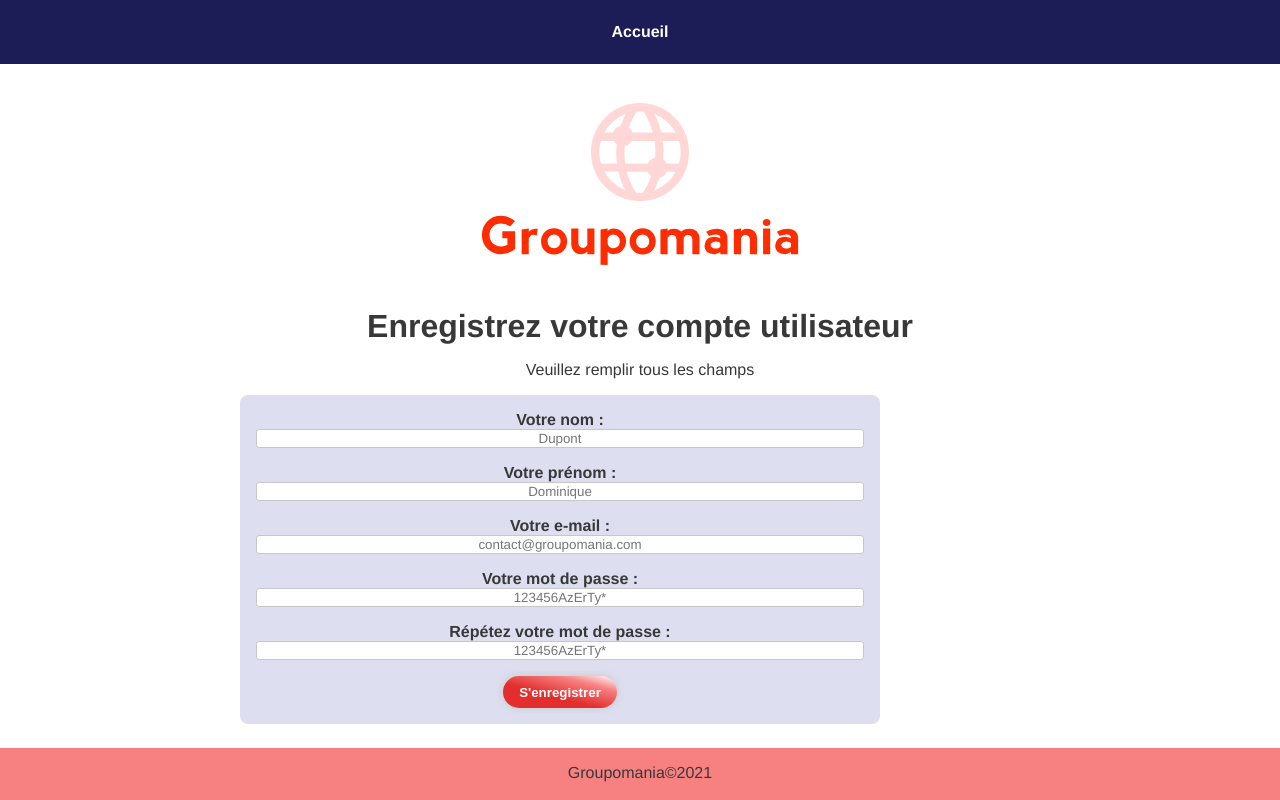
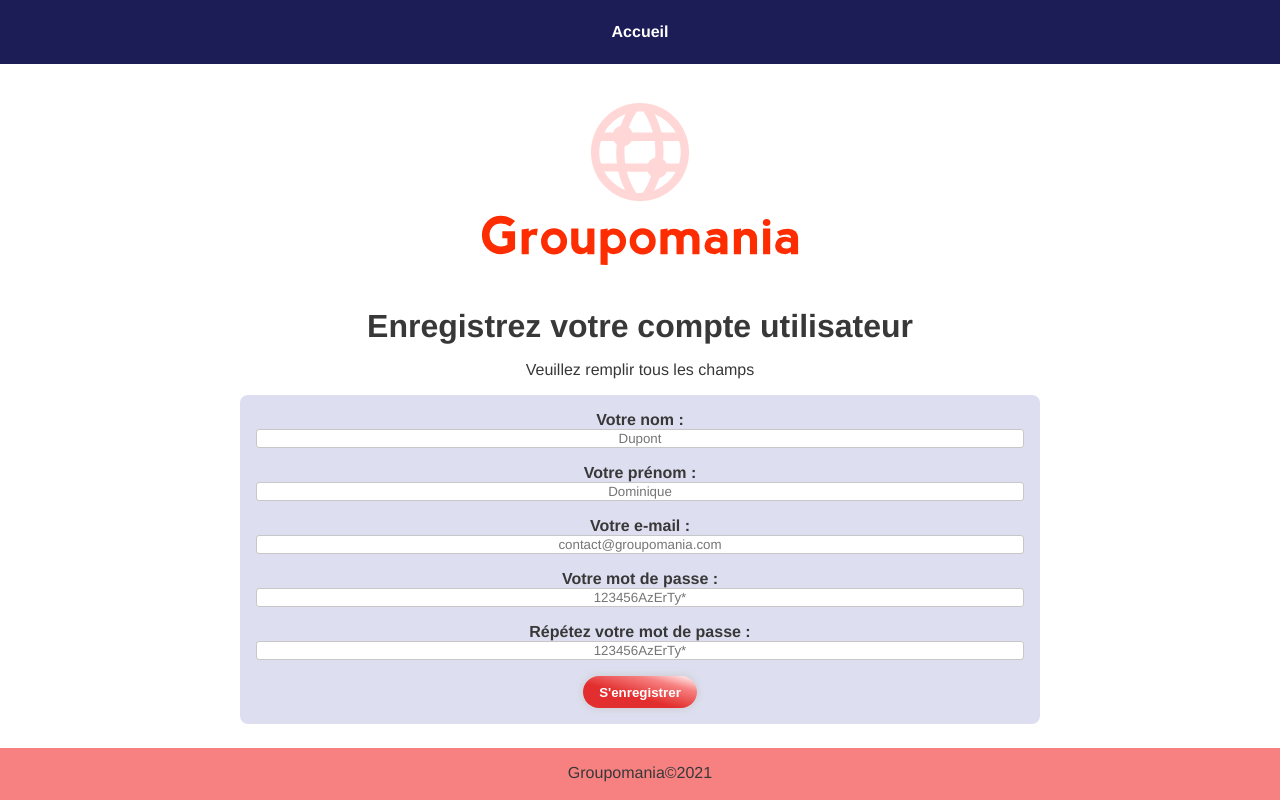
Before and after one commit to ewanouchka/EvaCharnayKruschat_7_17112021, a Vue app in the folder grouporama-app/: page /signup in a window 1280 px wide. Built offline with nearby package versions, Linux system fonts and the light colour scheme.

Commit message:
rectif css

```diff
--- a/grouporama-app/src/components/Login.vue
+++ b/grouporama-app/src/components/Login.vue
@@ -149,7 +149,6 @@
   justify-content: center;
   align-self: center;
   flex-wrap: wrap;
-  max-width: 40rem;
   background: var(--color-primary-transparent);
   border-radius: 0.5rem;
   margin: 0 0 1rem 0;
--- a/grouporama-app/src/views/Signup.vue
+++ b/grouporama-app/src/views/Signup.vue
@@ -190,7 +190,6 @@
   justify-content: center;
   align-self: center;
   flex-wrap: wrap;
-  max-width: 40rem;
   background: var(--color-primary-transparent);
   border-radius: 0.5rem;
 }
```
